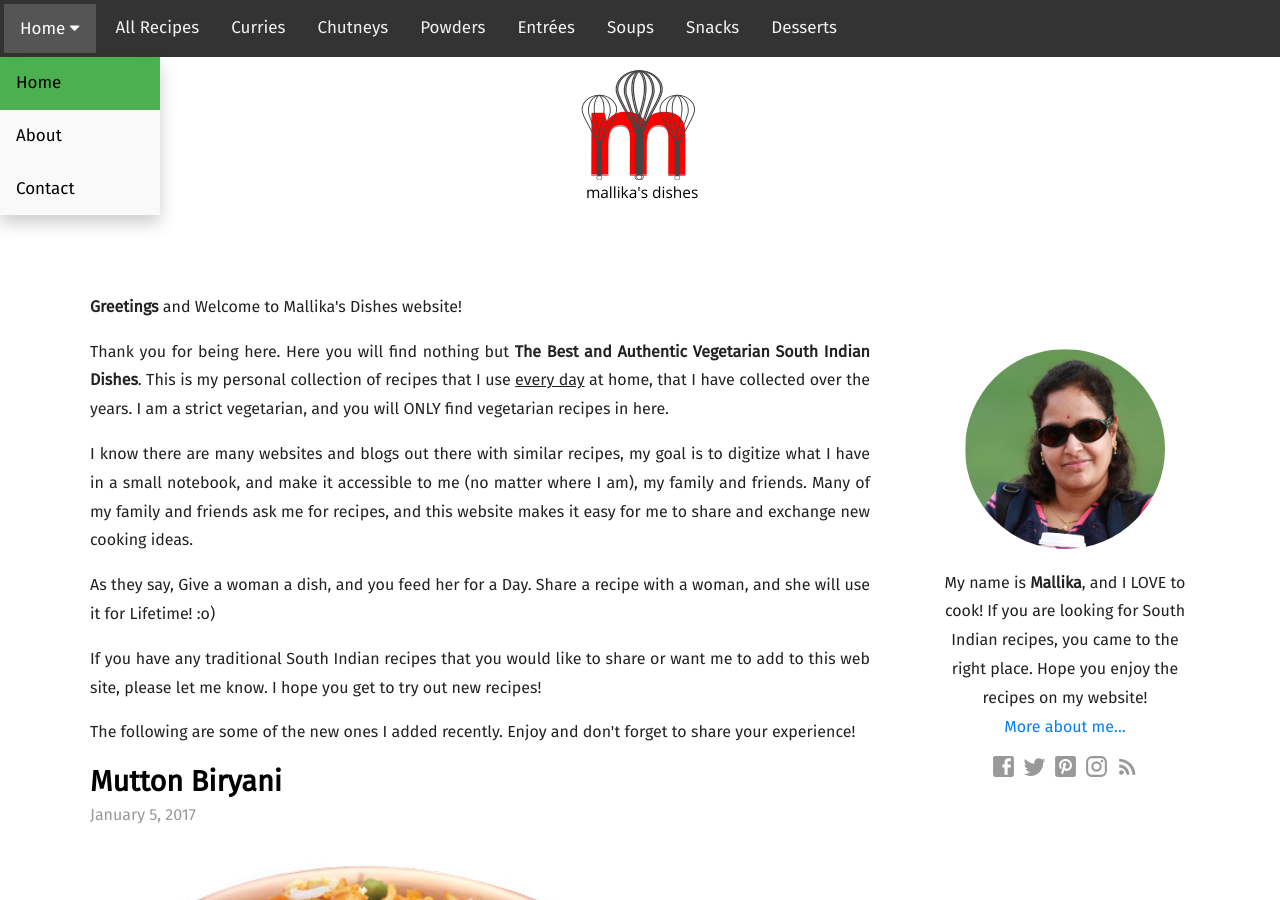
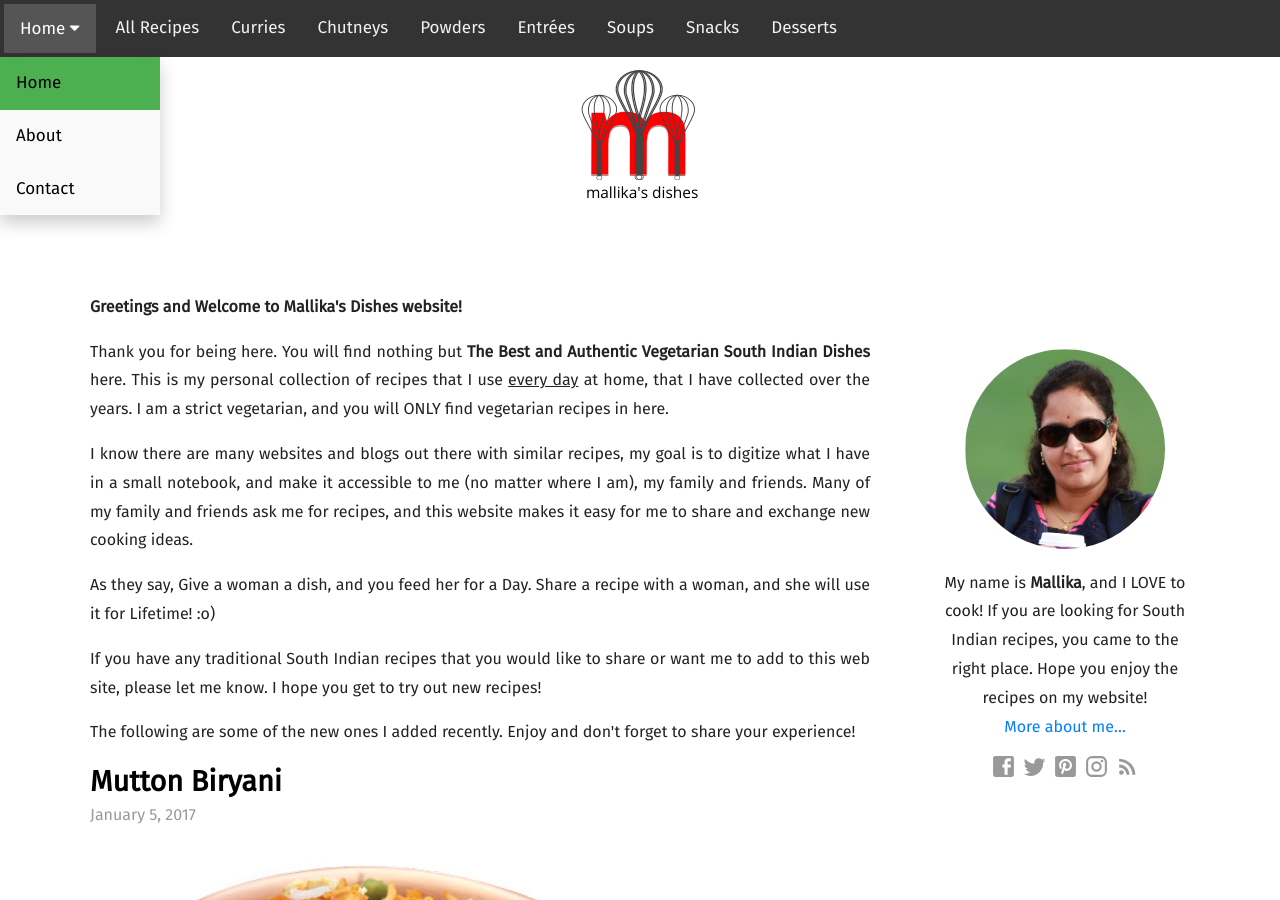
Before and after one commit to mallikasdishes/github.io, a Jekyll site: the page built from index.html, in a window 1280 px wide and 900 px high. Built offline with Jekyll 4.4.1, drawn with Linux system fonts in a browser that asks for light colours; some web fonts are replaced; the list of posts is cut into pages by our own code.

```diff
--- a/index.html
+++ b/index.html
@@ -2,9 +2,9 @@
 title: Home
 ---
 
-<p><strong>Greetings</strong> and Welcome to Mallika's Dishes website!</p>
+<p><strong>Greetings and Welcome to Mallika's Dishes website!</strong></p>
 
-<p>Thank you for being here. Here you will find nothing but <strong>The Best and Authentic Vegetarian South Indian Dishes</strong>. This is my personal
+<p>Thank you for being here. You will find nothing but <strong>The Best and Authentic Vegetarian South Indian Dishes</strong> here. This is my personal
 collection of recipes that I use <u>every day</u> at home, that I have collected over the years. I am a strict vegetarian, and you will ONLY find vegetarian recipes in here. </p>
 
 <p>I know there are many websites and blogs out there with similar recipes, my goal is to digitize what I have in a small notebook, and make it accessible to me (no matter where I am), my family and friends.
```
